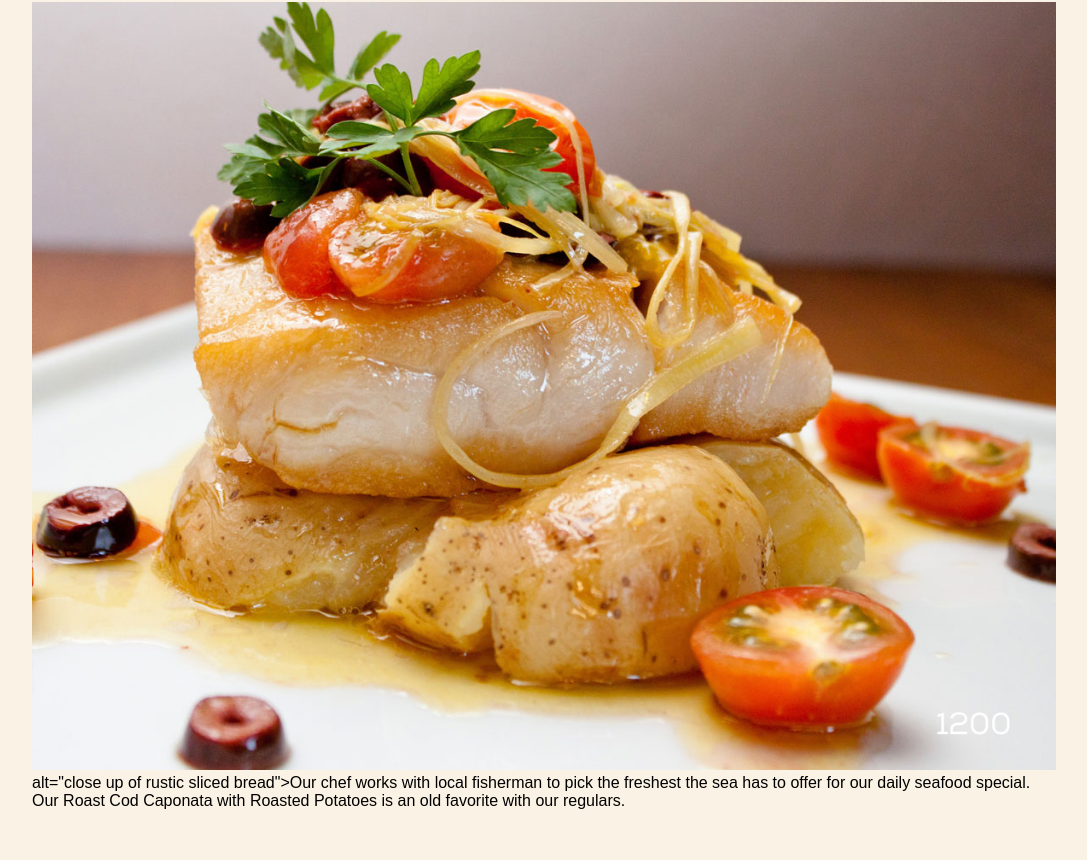
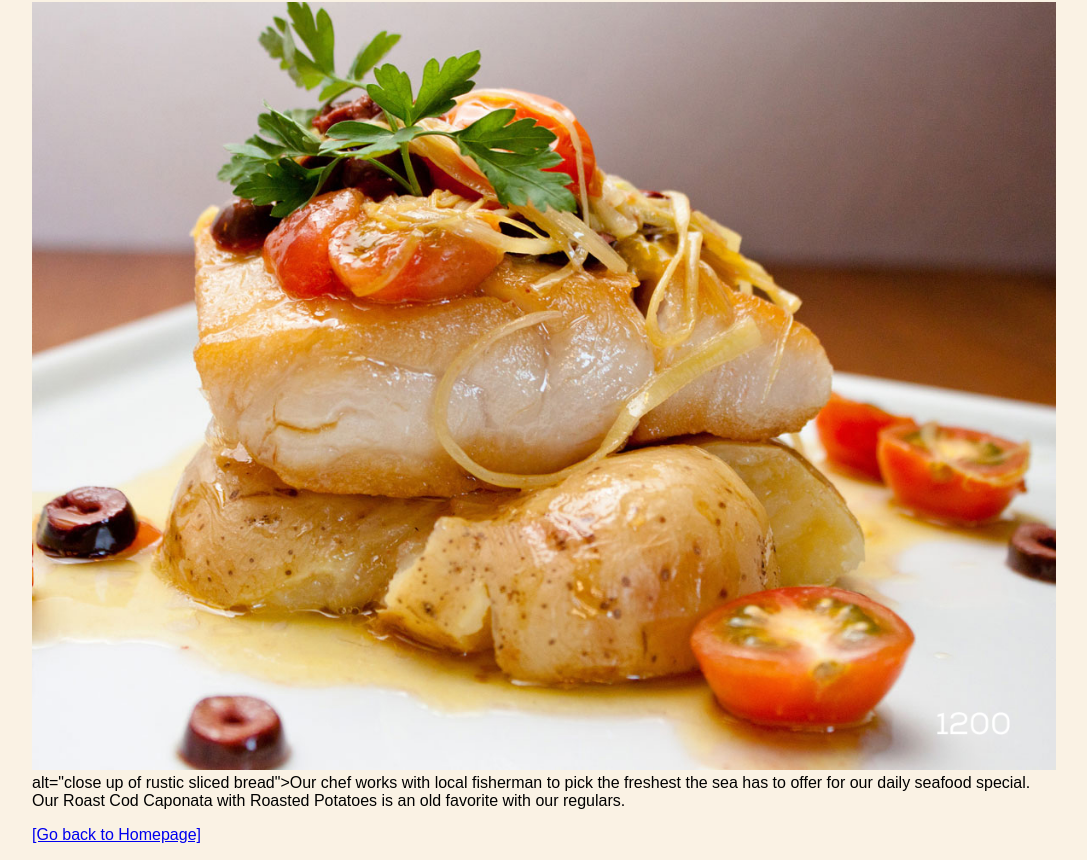
Before and after one commit to katelabrador/fid, a plain HTML site: page bistro/Gallery/responsivegallery/index.html in a window 1280 px wide. Shown: the part 1907-2767 px from the top of the page, without its empty margins (96-1183 px from the left). Before the commit the page ends 2733 px from the top, so only its background shows below. Drawn offline with Linux system fonts and the light colour scheme.

Commit message:
Update index.html

```diff
--- a/bistro/Gallery/responsivegallery/index.html
+++ b/bistro/Gallery/responsivegallery/index.html
@@ -52,7 +52,7 @@ img {
 		<img src="images/fish-400.jpg">
 		alt="close up of rustic sliced bread"></picture>Our chef works with local fisherman to pick the freshest the sea has to offer for our daily seafood special. Our Roast Cod Caponata with Roasted Potatoes is an old favorite with our regulars.</p>
 
-
+	<p><a href="../../../index.html">[Go back to Homepage]</a></p>
 
 </body>
 </html>
```
